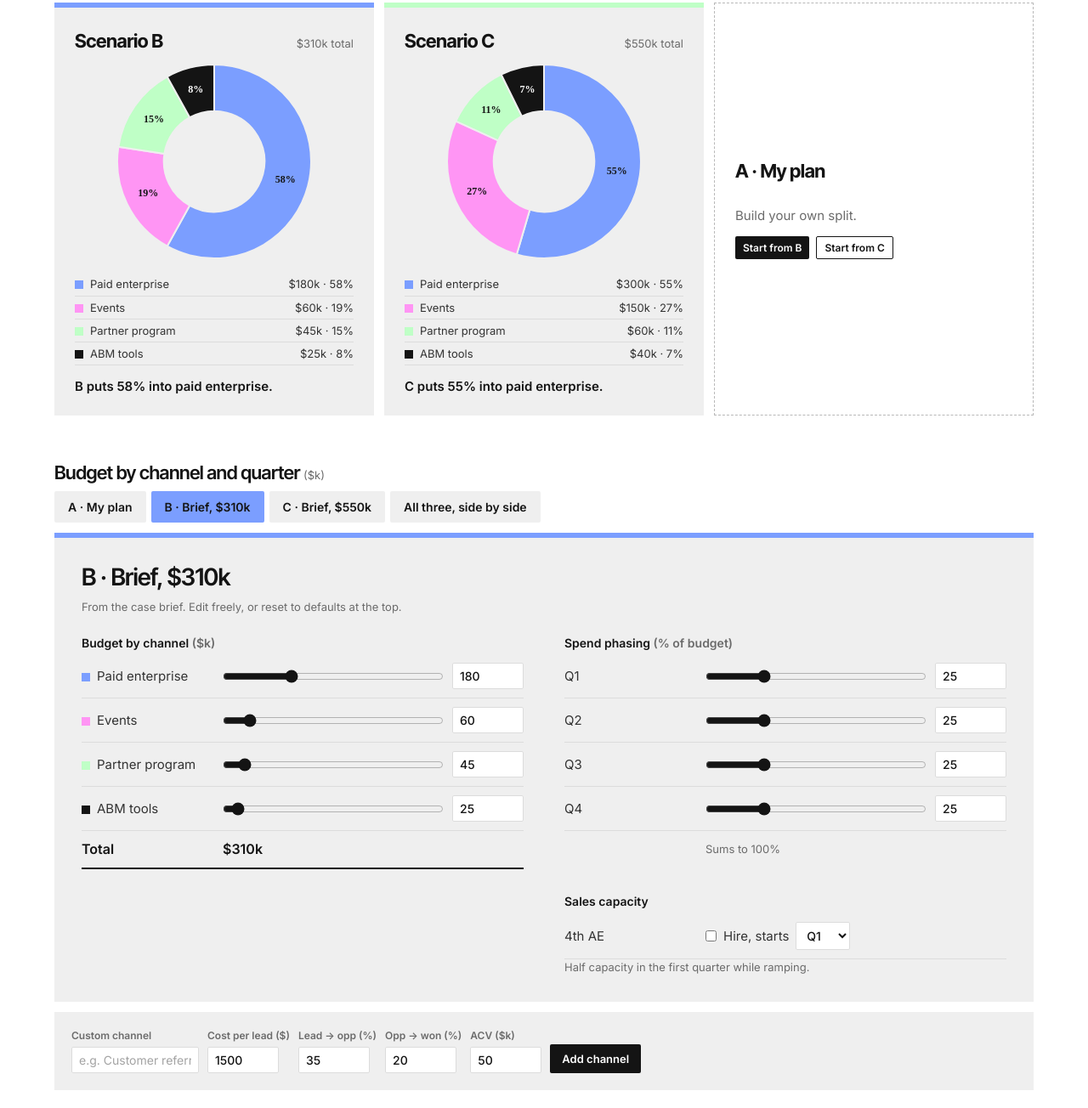
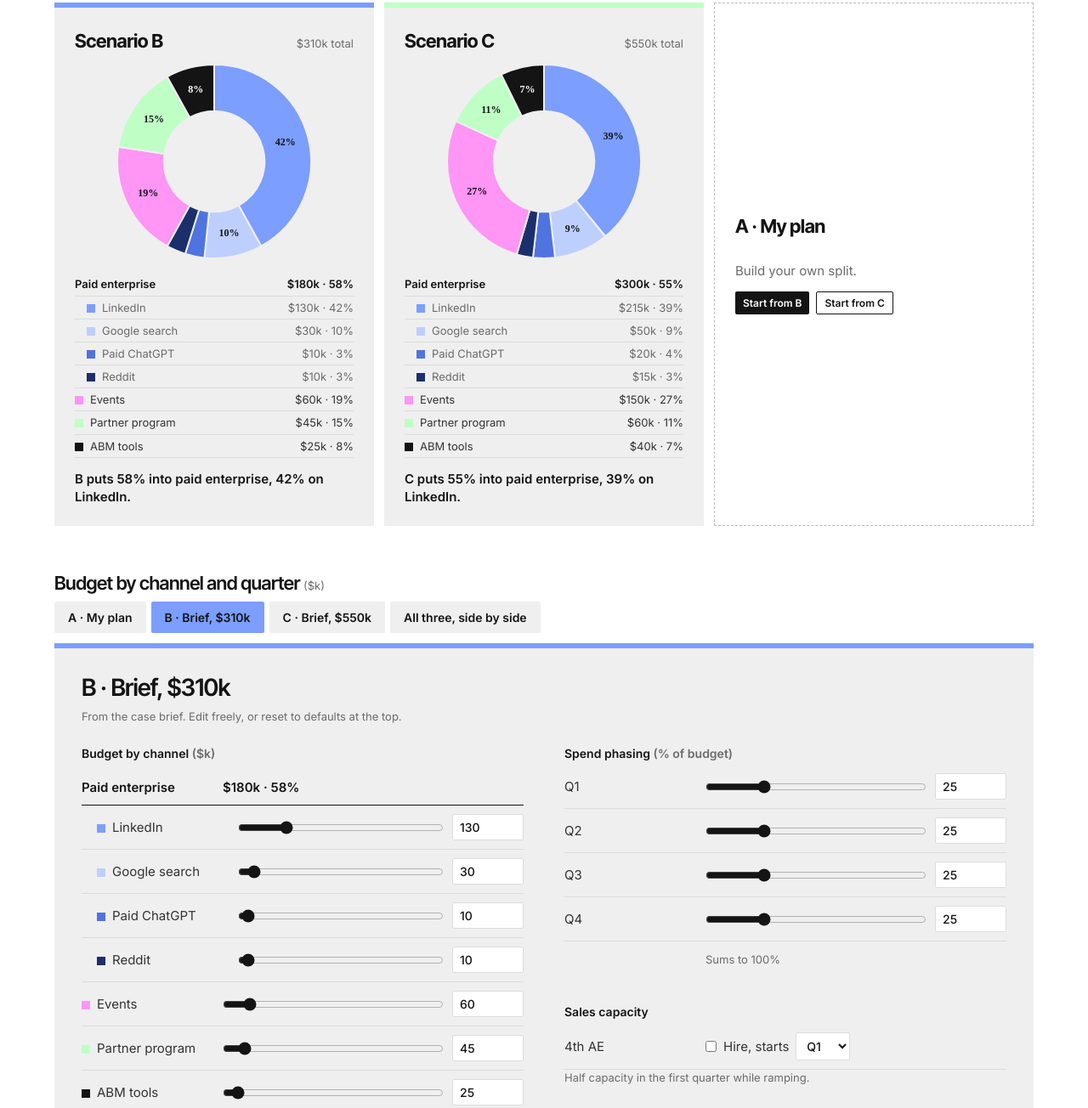
Before and after one commit to rmmitran-ship-it/fermat-growth-model, a plain HTML site: page index.html in a window 1280 px wide. Shown: the part 1967-3271 px from the top of the page at 85% size. Drawn offline with nearby package versions, Linux system fonts and the light colour scheme.

Commit message:
Split paid enterprise into LinkedIn, Google search, paid ChatGPT and Reddit
Each has its own cost per lead and conversion (assumed); ABM uplift applies to
LinkedIn, Google search and events. Grouped under paid enterprise in pies, editor
and comparison. Saved plans with a single paid budget are split 130/30/10/10.

Co-Authored-By: Claude Opus 5.5 <noreply@anthropic.com>

```diff
--- a/index.html
+++ b/index.html
@@ -15,7 +15,7 @@
   --magenta:#ff95f4; --magenta-light:#ffc7f9; --magenta-deep:#5c1a54;
   --blue:#7b9eff;    --blue-light:#bdcfff;    --blue-deep:#1a2f6b;
   --green:#bfffc6;   --green-bright:#66ff78;  --green-deep:#0a3d14;
-  --muted:#6b6b6b; --line:#dcdcdc; --red:#d0242f; --base:#cfcfcf;
+  --muted:#6b6b6b; --line:#dcdcdc; --red:#d0242f; --base:#cfcfcf; --blue-mid:#4f74e0;
 }
 *{box-sizing:border-box;margin:0;padding:0}
 html{scroll-behavior:smooth}
@@ -143,6 +143,10 @@ input:focus,select:focus,button:focus-visible{outline:2px solid var(--ink);outli
 .flow li:not(:last-child)::after{content:'→';position:absolute;right:-22px;top:50%;transform:translateY(-50%);font-size:18px;color:var(--ink)}
 @media (max-width:820px){.flow{grid-template-columns:1fr;gap:24px}.flow li:not(:last-child)::after{content:'↓';right:auto;left:20px;top:auto;bottom:-24px;transform:none}}
 @media (max-width:640px){.pjob{padding:22px}.pjhead{grid-template-columns:auto 1fr}.pshare{grid-column:1/-1;text-align:left}.pjob dl{grid-template-columns:1fr}.paidsplit div{min-width:0;padding:8px;font-size:11px}}
+.prow.subrow{padding-left:18px}
+.prow.ghead{font-weight:600;color:var(--ink);border-bottom:1px solid var(--ink);padding-top:16px}
+.gsub{font-weight:600}
+.pie li.subli{padding-left:14px;color:var(--muted)}
 /* pies */
 .pies{display:grid;grid-template-columns:repeat(auto-fit,minmax(260px,1fr));gap:12px}
 .pie{background:var(--surface);padding:24px}
@@ -449,15 +453,18 @@ const STORE='fermat-growth-model-v1';
 const DEFAULTS={
   global:{baseLeads:35,baseL2O:45,baseO2W:23,acv:50,cycle:4.5,gm:65,aes:3,aeCap:4.5,paybackTarget:18,commission:15,targetLogos:60,targetArr:3,abmThreshold:25,abmUplift:10},
   channels:[
-    {id:'paid',name:'Paid enterprise',kind:'lead',cpl:1500,l2o:30,o2w:15,acv:50,abmBoost:true,color:'--blue'},
-    {id:'events',name:'Events',kind:'lead',cpl:1000,l2o:40,o2w:20,acv:50,abmBoost:true,color:'--magenta'},
-    {id:'partners',name:'Partner program',kind:'lead',cpl:2500,l2o:50,o2w:25,acv:60,commission:true,color:'--green'},
+    {id:'linkedin',name:'LinkedIn',group:'paid',kind:'lead',cpl:1500,l2o:30,o2w:15,acv:50,abmBoost:true,diag:true,color:'--blue'},
+    {id:'google',name:'Google search',group:'paid',kind:'lead',cpl:1000,l2o:35,o2w:15,acv:50,abmBoost:true,color:'--blue-light'},
+    {id:'chatgpt',name:'Paid ChatGPT',group:'paid',kind:'lead',cpl:2000,l2o:25,o2w:15,acv:50,abmBoost:false,color:'--blue-mid'},
+    {id:'reddit',name:'Reddit',group:'paid',kind:'lead',cpl:2500,l2o:25,o2w:15,acv:50,abmBoost:false,color:'--blue-deep'},
+    {id:'events',name:'Events',kind:'lead',cpl:1000,l2o:40,o2w:20,acv:50,abmBoost:true,diag:true,color:'--magenta'},
+    {id:'partners',name:'Partner program',kind:'lead',cpl:2500,l2o:50,o2w:25,acv:60,commission:true,diag:true,color:'--green'},
     {id:'abm',name:'ABM tools',kind:'abm',color:'--ink'}
   ],
   scenarios:{
     A:{budget:{},phasing:[null,null,null,null],ae4:false,ae4Start:1},
-    B:{budget:{paid:180,events:60,partners:45,abm:25},phasing:[25,25,25,25],ae4:false,ae4Start:1},
-    C:{budget:{paid:300,events:150,partners:60,abm:40},phasing:[25,25,25,25],ae4:false,ae4Start:1}
+    B:{budget:{linkedin:130,google:30,chatgpt:10,reddit:10,events:60,partners:45,abm:25},phasing:[25,25,25,25],ae4:false,ae4Start:1},
+    C:{budget:{linkedin:215,google:50,chatgpt:20,reddit:15,events:150,partners:60,abm:40},phasing:[25,25,25,25],ae4:false,ae4Start:1}
   }
 };
 const GMETA=[
@@ -474,11 +481,20 @@ const GMETA=[
   {k:'targetLogos',label:'2027 logo target',unit:'logos',min:20,max:120,step:1,badge:'Given',note:''},
   {k:'targetArr',label:'2027 new ARR target',unit:'$M',min:1,max:6,step:0.1,badge:'Given',note:''},
   {k:'abmThreshold',label:'ABM budget needed for uplift',unit:'$k',min:0,max:100,step:5,badge:'Assumed',note:'',grid:false},
-  {k:'abmUplift',label:'ABM uplift on lead → opp (paid, events)',unit:'pts',min:0,max:30,step:1,badge:'Assumed',note:'',grid:false}
+  {k:'abmUplift',label:'ABM uplift on lead → opp (LinkedIn, Google, events)',unit:'pts',min:0,max:30,step:1,badge:'Assumed',note:'',grid:false}
 ];
 
 const clone=o=>JSON.parse(JSON.stringify(o));
-function load(){try{const s=localStorage.getItem(STORE);if(!s)return null;const o=JSON.parse(s);if(!o||!o.global||!o.channels||!o.scenarios)return null;return o;}catch(e){return null}}
+const PAID_SPLIT={linkedin:130,google:30,chatgpt:10,reddit:10};
+function migrate(o){
+  const i=o.channels.findIndex(c=>c.id==='paid');if(i<0)return o;
+  o.channels.splice(i,1,...clone(DEFAULTS.channels.filter(c=>c.group==='paid')));
+  ['events','partners'].forEach(id=>{const c=o.channels.find(x=>x.id===id);if(c)c.diag=true;});
+  Object.values(o.scenarios).forEach(sc=>{const v=sc.budget.paid;sc.budget=Object.fromEntries(Object.entries(sc.budget).filter(([k])=>k!=='paid'));if(v==null||v==='')return;
+    let left=+v;const ks=Object.keys(PAID_SPLIT);ks.forEach((k,j)=>{const x=j<ks.length-1?Math.round(v*PAID_SPLIT[k]/180/5)*5:left;sc.budget[k]=x;left-=x;});});
+  return o;
+}
+function load(){try{const s=localStorage.getItem(STORE);if(!s)return null;const o=JSON.parse(s);if(!o||!o.global||!o.channels||!o.scenarios)return null;return migrate(o);}catch(e){return null}}
 function save(){try{localStorage.setItem(STORE,JSON.stringify({...S,view}))}catch(e){}}
 let S=load()||clone(DEFAULTS);
 let view=(S.view&&(SC.includes(S.view)||S.view==='compare'))?S.view:'B';
@@ -498,7 +514,10 @@ function chColor(c){
   const customs=S.channels.filter(x=>x.custom);
   return CUSTOM_GREYS[customs.indexOf(c)%CUSTOM_GREYS.length];
 }
-function inkOn(hex){return ['#141414','#575757','#7d7d7d'].includes(hex)?'#fff':'#141414'}
+function inkOn(hex){const h=hex.replace('#','');const r=parseInt(h.slice(0,2),16),g=parseInt(h.slice(2,4),16),b=parseInt(h.slice(4,6),16);return (0.299*r+0.587*g+0.114*b)<140?'#fff':'#141414'}
+const GROUPNAME={paid:'Paid enterprise'};
+function groups(){const out=[];S.channels.forEach(c=>{const k=c.group||c.id;let g=out.find(x=>x.key===k);if(!g){g={key:k,name:GROUPNAME[k]||c.name,channels:[]};out.push(g);}g.channels.push(c);});return out;}
+const groupBudget=(s,g)=>g.channels.reduce((a,c)=>a+budget(s,c.id),0);
 const budget=(sc,id)=>num(S.scenarios[sc].budget[id]);
 const totalBudget=sc=>S.channels.reduce((a,c)=>a+budget(sc,c.id),0);
 const hasBudget=sc=>totalBudget(sc)>0;
@@ -575,7 +594,11 @@ function renderBudgetTable(){
     const list=SC;
     const cell=(s,v)=>`<td class="num col${s}">${v}</td>`;
     let h=`<thead><tr><th>Channel ($k)</th>${list.map(s=>`<th class="num col${s} on">${PLABEL[s]}</th>`).join('')}</tr></thead><tbody>`;
-    for(const c of S.channels)h+=`<tr><td><span class="dot" style="background:${chColor(c)}"></span>${esc(c.name)}</td>${list.map(s=>cell(s,budget(s,c.id)?'$'+budget(s,c.id)+'k':'—')).join('')}</tr>`;
+    const crow=(c,sub)=>`<tr><td${sub?' style="padding-left:28px"':''}><span class="dot" style="background:${chColor(c)}"></span>${esc(c.name)}</td>${list.map(s=>cell(s,budget(s,c.id)?'$'+budget(s,c.id)+'k':'—')).join('')}</tr>`;
+    for(const g of groups()){
+      if(g.channels.length===1){h+=crow(g.channels[0]);continue;}
+      h+=`<tr><td style="font-weight:600;color:var(--ink)">${esc(g.name)}</td>${list.map(s=>`<td class="num col${s}" style="font-weight:600;color:var(--ink)">${groupBudget(s,g)?'$'+groupBudget(s,g)+'k':'—'}</td>`).join('')}</tr>`+g.channels.map(c=>crow(c,true)).join('');
+    }
     h+=`<tr class="total"><td>Total</td>${list.map(s=>cell(s,hasBudget(s)?'$'+Math.round(totalBudget(s))+'k':'—')).join('')}</tr>`;
     h+=`<tr><td>Phasing Q1/Q2/Q3/Q4</td>${list.map(s=>cell(s,hasBudget(s)?phasing(s).w.map(x=>Math.round(x*100)).join(' / '):'—')).join('')}</tr>`;
     h+=`<tr><td>4th AE</td>${list.map(s=>cell(s,S.scenarios[s].ae4?'Starts Q'+S.scenarios[s].ae4Start:'No')).join('')}</tr></tbody>`;
@@ -585,7 +608,11 @@ function renderBudgetTable(){
   const s=view,o=S.scenarios[s],isA=s==='A';
   const intro=isA?`<div class="aintro"><p>${hasBudget('A')?'Your own split. Edit any number below.':'Build your own split. Type budgets below, or start from a brief scenario and edit from there.'}</p><div style="display:flex;gap:8px;flex-wrap:wrap"><button class="btn sm" data-act="copy" data-from="B">Start from B</button><button class="btn sm ghost" data-act="copy" data-from="C">Start from C</button>${hasBudget('A')?'<button class="btn sm ghost" data-act="clearA">Clear A</button>':''}</div></div>`:`<p class="small muted aintro">From the case brief. Edit freely, or reset to defaults at the top.</p>`;
   let left=`<div class="ptitle">Budget by channel <span class="muted">($k)</span></div>`;
-  for(const c of S.channels)left+=`<div class="prow"><span><span class="dot" style="background:${chColor(c)}"></span>${esc(c.name)}${c.custom?` <button class="btn x" title="Remove channel" data-act="rmch" data-id="${c.id}">×</button>`:''}</span>${ctl(`scenarios.${s}.budget.${c.id}`,o.budget[c.id],0,600,5,'—')}</div>`;
+  const crow=(c,sub)=>`<div class="prow${sub?' subrow':''}"><span><span class="dot" style="background:${chColor(c)}"></span>${esc(c.name)}${c.custom?` <button class="btn x" title="Remove channel" data-act="rmch" data-id="${c.id}">×</button>`:''}</span>${ctl(`scenarios.${s}.budget.${c.id}`,o.budget[c.id],0,600,5,'—')}</div>`;
+  for(const g of groups()){
+    if(g.channels.length===1){left+=crow(g.channels[0]);continue;}
+    left+=`<div class="prow ghead"><span>${esc(g.name)}</span><span id="sub${s}${g.key}" class="gsub"></span></div>`+g.channels.map(c=>crow(c,true)).join('');
+  }
   left+=`<div class="prow ptotal"><span>Total</span><span id="tot${s}"></span></div>`;
   let right=`<div class="ptitle">Spend phasing <span class="muted">(% of budget)</span></div>`;
   for(let q=0;q<4;q++)right+=`<div class="prow"><span>Q${q+1}</span>${ctl(`scenarios.${s}.phasing.${q}`,o.phasing[q],0,100,5,'25',25)}</div>`;
@@ -598,7 +625,7 @@ function renderChanTable(){
   let h=`<thead><tr><th>Channel</th><th>Cost per qualified lead ($)</th><th>Lead → opp (%)</th><th>Opp → won (%)</th><th>ACV ($k)</th><th>Badge</th></tr></thead><tbody>`;
   for(const c of S.channels){
     if(c.kind==='abm'){
-      h+=`<tr><td><span class="dot" style="background:${chColor(c)}"></span>${esc(c.name)}</td><td colspan="4">No leads of its own. Adds ${ctl('global.abmUplift',g.abmUplift,0,30,1)} pts lead → opp to paid and events when ABM budget ≥ $k ${ctl('global.abmThreshold',g.abmThreshold,0,100,5)}</td><td><span class="pill assumed">Assumed</span></td></tr>`;
+      h+=`<tr><td><span class="dot" style="background:${chColor(c)}"></span>${esc(c.name)}</td><td colspan="4">No leads of its own. Adds ${ctl('global.abmUplift',g.abmUplift,0,30,1)} pts lead → opp to LinkedIn, Google search and events when ABM budget ≥ $k ${ctl('global.abmThreshold',g.abmThreshold,0,100,5)}</td><td><span class="pill assumed">Assumed</span></td></tr>`;
       continue;
     }
     const name=c.custom?`<input type="text" data-p="chan.${c.id}.name" value="${esc(c.name)}">`:esc(c.name)+(c.commission?`<div class="small muted">+ ${g.commission}% commission on wins</div>`:'');
@@ -636,11 +663,16 @@ function renderPies(R){
     if(!R[s].has)return `<div class="pie empty"><div class="hd"><b>A · My plan</b></div><p class="muted">Build your own split.</p><div style="display:flex;gap:8px;flex-wrap:wrap"><button class="btn sm" data-act="copy" data-from="B">Start from B</button><button class="btn sm ghost" data-act="copy" data-from="C">Start from C</button></div></div>`;
     const tot=totalBudget(s);
     const rows=S.channels.filter(c=>budget(s,c.id)>0);
-    const top=rows.slice().sort((a,b)=>budget(s,b.id)-budget(s,a.id))[0];
+    const gs=groups().filter(g=>groupBudget(s,g)>0);
+    const topG=gs.slice().sort((a,b)=>groupBudget(s,b)-groupBudget(s,a))[0];
+    const topC=topG.channels.slice().sort((a,b)=>budget(s,b.id)-budget(s,a.id))[0];
+    const line=`${s} puts ${pct(groupBudget(s,topG)/tot)} into ${esc(topG.name.toLowerCase())}${topG.channels.length>1?`, ${pct(budget(s,topC.id)/tot)} on ${esc(topC.name)}`:''}.`;
     return `<div class="pie" style="border-top:6px solid var(${SCVAR[s]})"><div class="hd"><b>${s==='A'?'A · My plan':'Scenario '+s}</b><span class="small muted">$${Math.round(tot)}k total</span></div>
       <canvas id="pie${s}" width="230" height="230"></canvas>
-      <ul>${rows.map(c=>`<li><span><span class="dot" style="background:${chColor(c)}"></span>${esc(c.name)}</span><span>$${budget(s,c.id)}k · ${pct(budget(s,c.id)/tot)}</span></li>`).join('')}</ul>
-      <p class="line">${s} puts ${pct(budget(s,top.id)/tot)} into ${esc(top.name.toLowerCase())}.</p></div>`;
+      <ul>${gs.map(g=>{const sub=g.channels.filter(c=>budget(s,c.id)>0);
+        if(g.channels.length===1){const c=sub[0];return `<li><span><span class="dot" style="background:${chColor(c)}"></span>${esc(c.name)}</span><span>$${budget(s,c.id)}k · ${pct(budget(s,c.id)/tot)}</span></li>`;}
+        return `<li style="font-weight:600;color:var(--ink)"><span>${esc(g.name)}</span><span>$${groupBudget(s,g)}k · ${pct(groupBudget(s,g)/tot)}</span></li>`+sub.map(c=>`<li class="subli"><span><span class="dot" style="background:${chColor(c)}"></span>${esc(c.name)}</span><span>$${budget(s,c.id)}k · ${pct(budget(s,c.id)/tot)}</span></li>`).join('');}).join('')}</ul>
+      <p class="line">${line}</p></div>`;
   }).join('');
   order.forEach(s=>{if(!R[s].has)return;const rows=S.channels.filter(c=>budget(s,c.id)>0);
     mk('pie'+s,{type:'doughnut',data:{labels:rows.map(c=>c.name),datasets:[{data:rows.map(c=>budget(s,c.id)),backgroundColor:rows.map(chColor),borderColor:'#efefef',borderWidth:2}]},
@@ -737,7 +769,7 @@ function renderCpo(R){
   el.innerHTML=list.map(s=>{const r=R[s];
     const rows=S.channels.filter(c=>c.kind!=='abm'&&fin(r.ch[c.id].cpo)).sort((a,b)=>r.ch[a.id].cpo-r.ch[b.id].cpo);
     return `<div class="mt">${list.length>1?`<div class="small" style="font-weight:600;color:var(--ink)">Scenario ${s}</div>`:''}${rows.map(c=>`<div class="hbar"><span>${esc(c.name)}</span><div class="t"><i style="width:${r.ch[c.id].cpo/mx*100}%;background:${chColor(c)}"></i></div><span class="val">${k$(r.ch[c.id].cpo)}</span></div>`).join('')||'<p class="muted small">No lead-generating spend.</p>'}
-    <p class="small muted">Cost per lead: ${rows.map(c=>`${esc(c.name)} ${k$(c.cpl)}`).join(' · ')}. ABM ${r.abmOn?`on: +${S.global.abmUplift} pts lead → opp for paid and events.`:'below threshold: no uplift.'}</p></div>`;}).join('');
+    <p class="small muted">Cost per lead: ${rows.map(c=>`${esc(c.name)} ${k$(c.cpl)}`).join(' · ')}. ABM ${r.abmOn?`on: +${S.global.abmUplift} pts lead → opp for LinkedIn, Google search and events.`:'below threshold: no uplift.'}</p></div>`;}).join('');
 }
 function renderHero(R){
   const el=document.getElementById('liveline');
@@ -748,6 +780,7 @@ function renderHero(R){
 function renderBudgetTotals(){
   SC.forEach(s=>{const te=document.getElementById('tot'+s),pe=document.getElementById('phw'+s);if(!te||!pe)return;
     const t=totalBudget(s);te.textContent=t>0?'$'+Math.round(t)+'k':'—';
+    groups().forEach(g=>{const e=document.getElementById('sub'+s+g.key);if(e){const v=groupBudget(s,g);e.textContent=v>0?'$'+Math.round(v)+'k'+(t>0?' · '+pct(v/t):''):'—';}});
     const p=phasing(s);const even=S.scenarios[s].phasing.every(v=>v==null||v==='')||p.sum===0;
     pe.innerHTML=even?'<span class="small muted">Even phasing: 25% a quarter</span>':(Math.abs(p.sum-100)>0.5?`<span class="warn">Sums to ${Math.round(p.sum)}%. Scaled to 100%.</span>`:'<span class="small muted">Sums to 100%</span>');});
 }
@@ -755,7 +788,7 @@ function renderDiagnosis(R){
   const g=S.global,baseQ=g.baseLeads*3*g.baseL2O/100*g.baseO2W/100,baseYear=baseQ*4;
   const conv=g.baseL2O/100*g.baseO2W/100;
   const gap=Math.max(0,g.targetLogos-baseYear);
-  const lead=S.channels.filter(c=>c.kind==='lead');
+  const lead=S.channels.filter(c=>c.kind==='lead'&&(c.diag||c.custom));
   const newConv=lead.length?lead.reduce((a,c)=>a+Math.min(1,(num(c.l2o)+(c.abmBoost?g.abmUplift:0))/100)*num(c.o2w)/100,0)/lead.length:conv;
   const months=Math.max(1,12-g.cycle);
   const extra=gap/(newConv*months);
```
